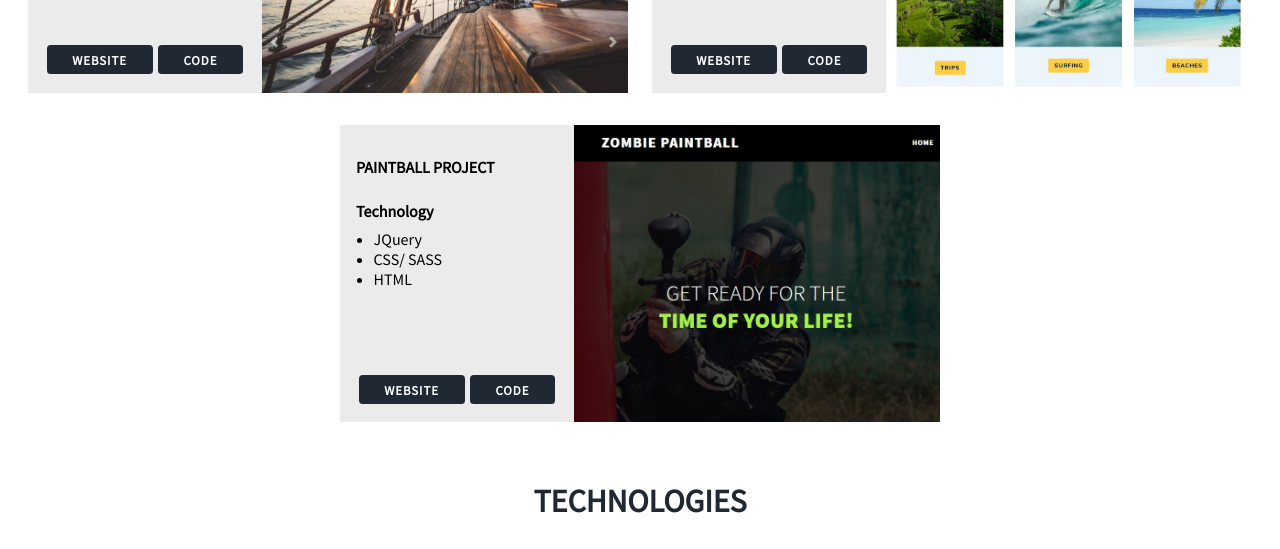
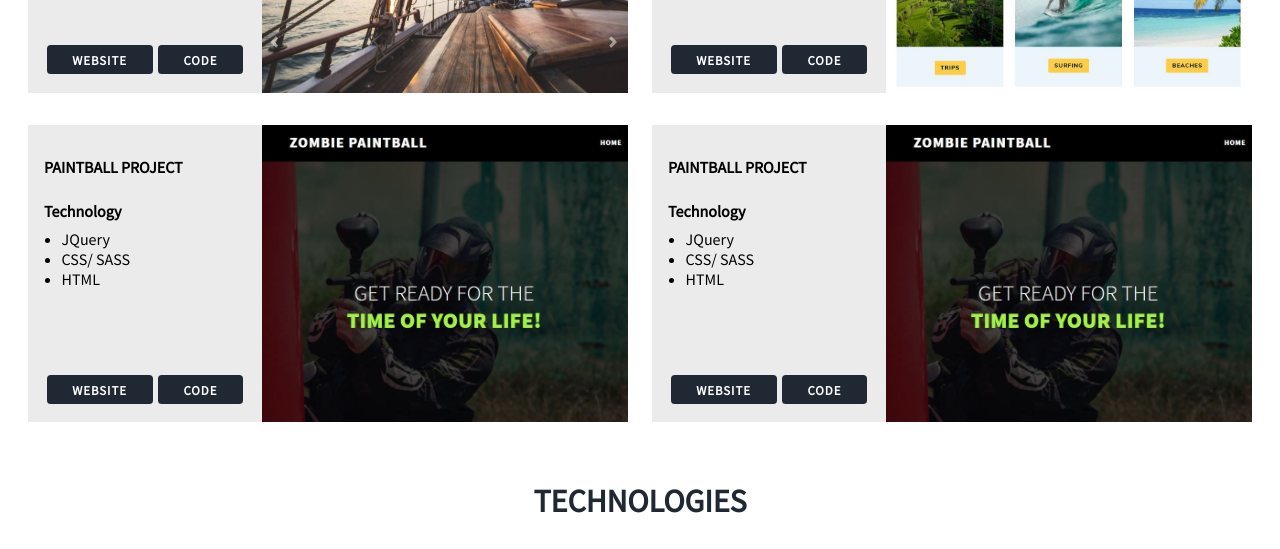
Before and after one commit to Adam-Lnenicka/Adam-Lnenicka.github.io, a plain HTML site: page index.html in a window 1280 px wide. Shown: the part 1380-1929 px from the top of the page. Drawn offline with Linux system fonts and the light colour scheme; a web font is replaced by a local one.

Commit message:
Update index.html

```diff
--- a/index.html
+++ b/index.html
@@ -99,6 +99,22 @@
                 </div>
                 <img class="card-img" src="Capture-Piantball.jpg" alt="">
             </div>
+            <div class="card">
+                <div class="card-content">
+                    <h3 class="card-title">Paintball Project</h3>
+                    <h4 class="card-title">Technology</h4>
+                    <ul>
+                        <li>JQuery</li>
+                        <li>CSS/ SASS</li>
+                        <li>HTML</li>
+                    </ul>
+                    <div class="card-footer">
+                        <a href="paintball_site/index.html" class="btn">Website</a>
+                        <a href="https://github.com/Adam-Lnenicka/adam-lnenicka.github.io/tree/master/paintball_site" class="btn">Code</a>
+                    </div>
+                </div>
+                <img class="card-img" src="Capture-Piantball.jpg" alt="">
+            </div>
         </div>
     </section>
   <!--technologies-->
```
